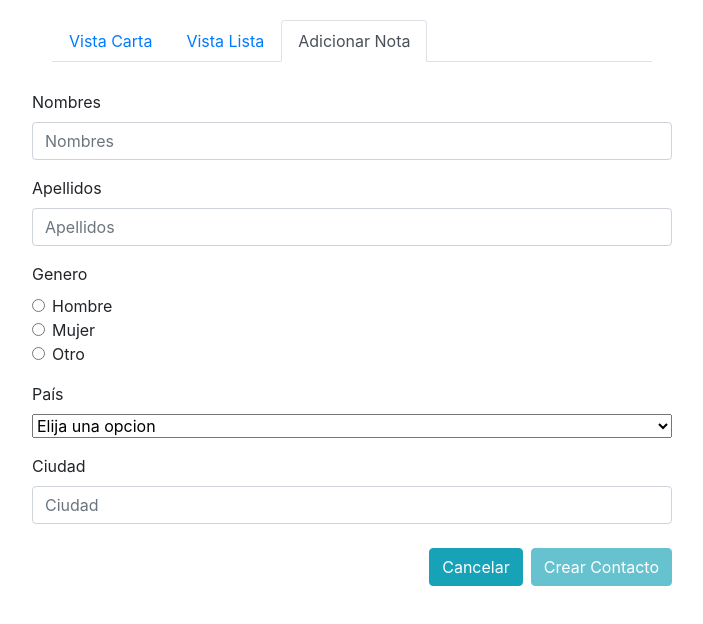
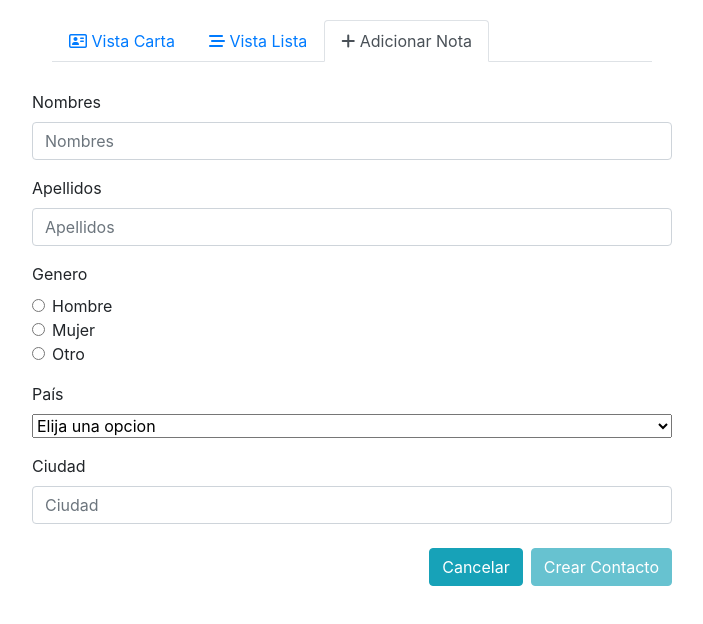
Before and after one commit to Gonzalo-Bruna/listaContactos, an Angular app: page / in a window 1280 px wide. Shown: the top 624 px of the page, without its empty margins (288-991 px from the left). Built offline with nearby package versions, Linux system fonts and the light colour scheme.

Commit message:
added fontawesome icon packs and icons to links

```diff
--- a/src/app/aplicacion/header/header.component.html
+++ b/src/app/aplicacion/header/header.component.html
@@ -2,15 +2,15 @@
 
     <nav ngbNav #nav="ngbNav" class="nav-tabs" [(activeId)]="active">
         <ng-container ngbNavItem>
-            <a [routerLink]="['/vistaCarta']" routerLinkActive="router-link-active" ngbNavLink>Vista Carta</a>
+            <a [routerLink]="['/vistaCarta']" routerLinkActive="router-link-active" ngbNavLink><i class="far fa-address-card"></i> Vista Carta</a>
         </ng-container>
 
         <ng-container ngbNavItem>
-            <a [routerLink]="['/vistaLista']" routerLinkActive="router-link-active" ngbNavLink>Vista Lista</a>
+            <a [routerLink]="['/vistaLista']" routerLinkActive="router-link-active" ngbNavLink><i class="fas fa-stream"></i> Vista Lista</a>
         </ng-container>
 
         <ng-container ngbNavItem>
-            <a [routerLink]="['']" routerLinkActive="router-link-active" ngbNavLink >Adicionar Nota</a>
+            <a [routerLink]="['']" routerLinkActive="router-link-active" ngbNavLink ><i class="fas fa-plus"></i> Adicionar Nota</a>
         </ng-container>
     </nav>
 
--- a/src/index.html
+++ b/src/index.html
@@ -6,6 +6,7 @@
   <base href="/">
   <meta name="viewport" content="width=device-width, initial-scale=1">
   <link rel="icon" type="image/x-icon" href="favicon.ico">
+  <script src="https://kit.fontawesome.com/4d19a21005.js" crossorigin="anonymous"></script>
 </head>
 <body>
   <app-root></app-root>
```
